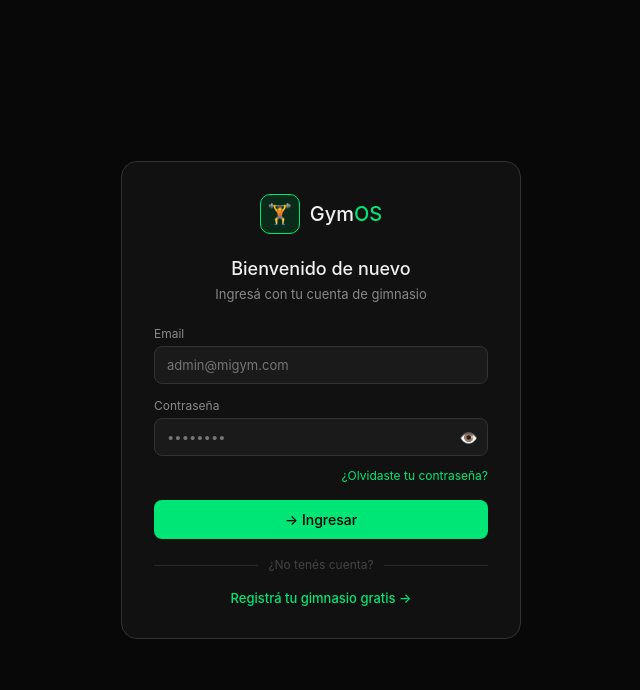
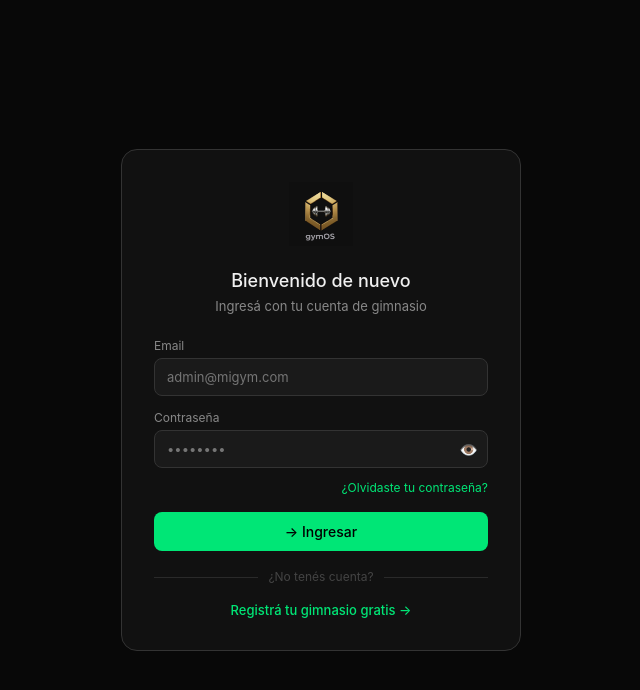
Before and after one commit to appolo1107/gymos, a React (Create React App) app: page /login in a window 1280 px wide. Shown: the top 690 px of the page, without its empty margins (319-959 px from the left). Built offline with nearby package versions, Linux system fonts and the light colour scheme.

Commit message:
feat: agregar logo gymOS en toda la app

```diff
--- a/public/index.html
+++ b/public/index.html
@@ -3,6 +3,7 @@
   <head>
     <meta charset="utf-8" />
     <meta name="viewport" content="width=device-width, initial-scale=1" />
+    <link rel="icon" type="image/png" href="/assets/logo.png" />
     <meta name="theme-color" content="#080808" />
     <title>GymOS — Software para gimnasios</title>
     <meta name="description" content="Gestioná tu gimnasio. Rutinas, pagos y medidas corporales en un solo lugar." />
--- a/src/pages/AdminDashboard.jsx
+++ b/src/pages/AdminDashboard.jsx
@@ -128,7 +128,7 @@ export default function AdminDashboard() {
     <div className="admin-shell">
       {/* SIDEBAR */}
       <aside className="sidebar">
-        <div className="sidebar-logo">Gym<span>OS</span></div>
+        <img src="/assets/logo.png" alt="GymOS" className="sidebar-logo-img" />
         <div className="sidebar-gym">{profile?.gyms?.name || 'Mi Gimnasio'}</div>
 
         <nav className="sidebar-nav">
@@ -228,10 +228,10 @@ export default function AdminDashboard() {
                 ) : (
                   <div className="clients-table">
                     <div className="table-head">
-                      <div>Cliente</div><div>Membresía</div><div>Rutina</div><div>Acciones</div>
+                      <div>Cliente</div><div>Membresía</div><div>Rutina</div><div>Código acceso</div><div>Acciones</div>
                     </div>
                     {clients.map(c => (
-                      <div key={c.id} className="table-row">
+                      <div key={c.id} className="table-row table-row-5">
                         <div className="client-name-cell">
                           <div className="av">{c.full_name?.charAt(0).toUpperCase() || '?'}</div>
                           <div>
@@ -250,6 +250,13 @@ export default function AdminDashboard() {
                         </div>
                         <div className="muted">
                           {routines.find(r => r.id === c.routine_id)?.name || 'Sin rutina'}
+                        </div>
+                        <div>
+                          {c.auth_user_id ? (
+                            <span className="badge badge-active">✓ Vinculado</span>
+                          ) : (
+                            <code className="invite-code" title="El cliente usa este código para registrarse">{c.invite_code || '—'}</code>
+                          )}
                         </div>
                         <div style={{display:'flex',gap:6}}>
                           <button className="ibtn" onClick={() => { setEditingClient(c); setShowClientModal(true) }}>✏️ Editar</button>
--- a/src/pages/ClientDashboard.jsx
+++ b/src/pages/ClientDashboard.jsx
@@ -126,7 +126,7 @@ export default function ClientDashboard() {
   return (
     <div className="client-shell">
       <nav className="client-topnav">
-        <div className="client-logo">Gym<span>OS</span></div>
+        <img src="/assets/logo.png" alt="GymOS" className="client-logo-img" />
         <button className="signout-btn-light" onClick={signOut}>← Cerrar sesión</button>
       </nav>
 
--- a/src/pages/Login.jsx
+++ b/src/pages/Login.jsx
@@ -28,8 +28,7 @@ export default function Login() {
     <div className="auth-shell">
       <div className="auth-card">
         <div className="auth-logo">
-          <div className="auth-logo-icon">🏋️</div>
-          <div className="auth-logo-name">Gym<span>OS</span></div>
+          <img src="/assets/logo.png" alt="GymOS" className="auth-logo-img" />
         </div>
 
         <h2 className="auth-title">Bienvenido de nuevo</h2>
--- a/src/pages/Register.jsx
+++ b/src/pages/Register.jsx
@@ -140,8 +140,7 @@ export default function Register() {
     <div className="auth-shell">
       <div className="auth-card" style={{maxWidth: (role==='admin' && step === 3) ? 440 : 400}}>
         <div className="auth-logo">
-          <div className="auth-logo-icon">🏋️</div>
-          <div className="auth-logo-name">Gym<span>OS</span></div>
+          <img src="/assets/logo.png" alt="GymOS" className="auth-logo-img" />
         </div>
 
         {/* STEPS INDICATOR */}
--- a/src/styles/admin.css
+++ b/src/styles/admin.css
@@ -15,14 +15,12 @@
   padding: 20px 0;
   flex-shrink: 0;
 }
-.sidebar-logo {
-  font-size: 18px;
-  font-weight: 500;
-  color: var(--t);
+.sidebar-logo-img {
+  height: 40px;
+  width: auto;
   padding: 0 20px;
-  margin-bottom: 4px;
+  margin-bottom: 8px;
 }
-.sidebar-logo span { color: var(--g); }
 .sidebar-gym {
   font-size: 11px;
   color: var(--t2);
@@ -176,6 +174,14 @@
 .assigned-check { font-size: 11px; color: var(--g); font-weight: 500; }
 .loading-state { padding: 40px; text-align: center; color: var(--t2); }
 
+.table-head { grid-template-columns: 2fr 1fr 1fr 1fr 1fr; }
+.table-row-5 { grid-template-columns: 2fr 1fr 1fr 1fr 1fr; }
+.invite-code {
+  background: var(--bg3); border: 0.5px solid var(--b2);
+  color: var(--g); font-family: monospace; font-size: 12px;
+  padding: 3px 8px; border-radius: 6px; letter-spacing: 1px;
+}
+
 /* MODALS */
 .modal-overlay {
   position: fixed; inset: 0;
--- a/src/styles/auth.css
+++ b/src/styles/auth.css
@@ -21,19 +21,9 @@
   display: flex;
   align-items: center;
   justify-content: center;
-  gap: 10px;
   margin-bottom: 24px;
 }
-.auth-logo-icon {
-  width: 40px; height: 40px;
-  background: var(--g3);
-  border: 1px solid var(--g);
-  border-radius: 10px;
-  display: flex; align-items: center; justify-content: center;
-  font-size: 20px;
-}
-.auth-logo-name { font-size: 20px; font-weight: 500; color: var(--t); }
-.auth-logo-name span { color: var(--g); }
+.auth-logo-img { height: 64px; width: auto; }
 
 .auth-title { font-size: 18px; font-weight: 500; color: var(--t); margin-bottom: 6px; text-align: center; }
 .auth-sub   { font-size: 13px; color: var(--t2); text-align: center; margin-bottom: 22px; line-height: 1.5; }
--- a/src/styles/client.css
+++ b/src/styles/client.css
@@ -6,8 +6,7 @@
   padding: 0 20px; height: 50px;
   display: flex; align-items: center; justify-content: space-between;
 }
-.client-logo { font-size: 17px; font-weight: 500; color: var(--t); }
-.client-logo span { color: var(--g); }
+.client-logo-img { height: 32px; width: auto; }
 .signout-btn-light {
   background: transparent; border: 0.5px solid var(--b2);
   border-radius: 8px; padding: 6px 12px; color: var(--t2);
```
Also changed, not shown: public/assets/logo.png (added).
